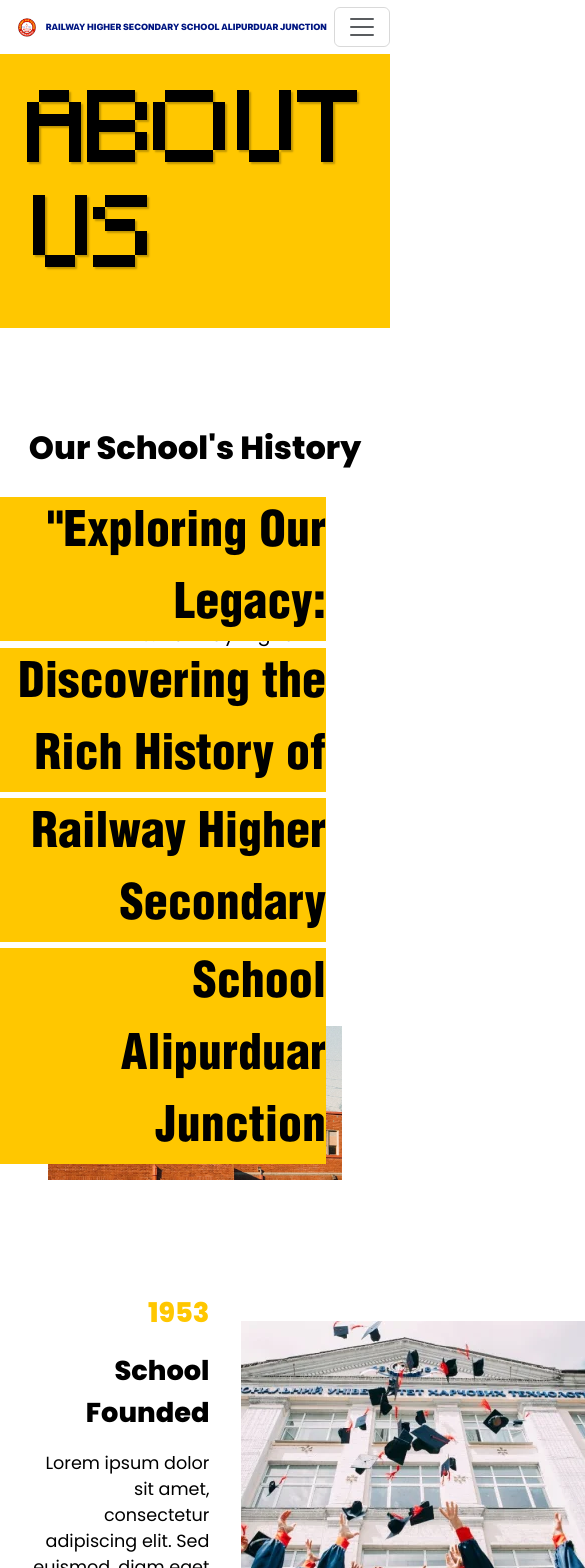
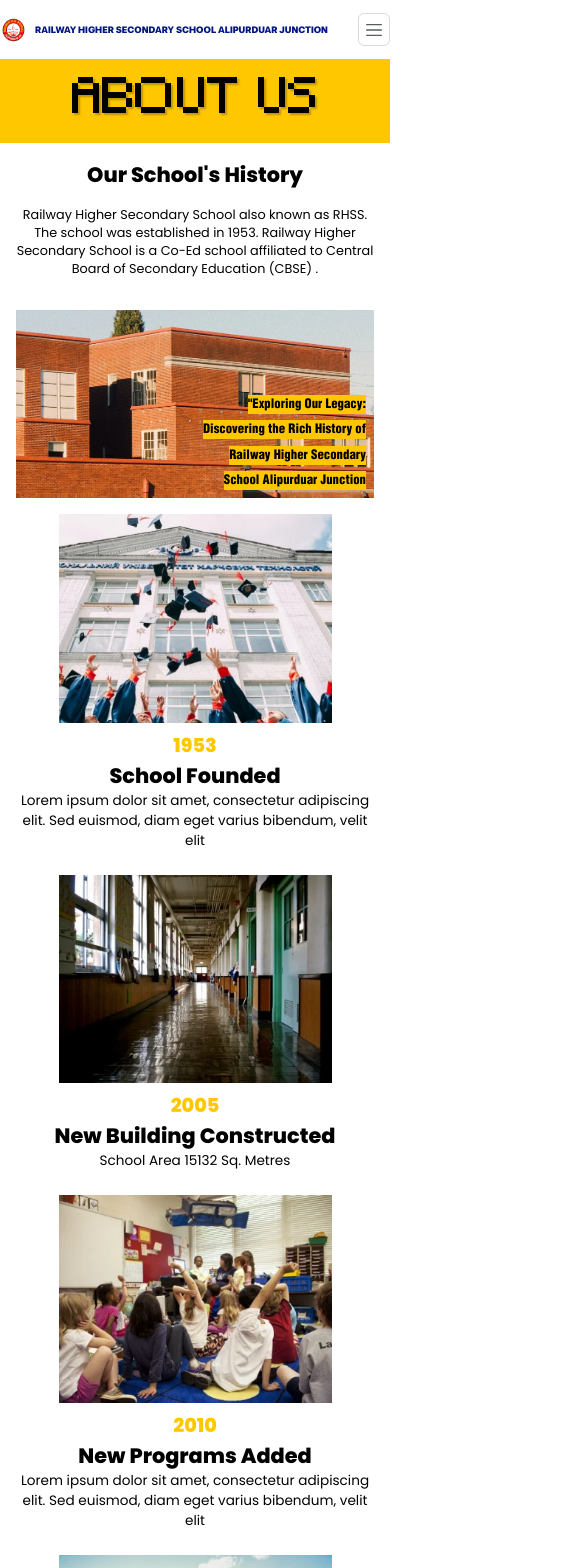
Before and after one commit to Samrat0709/school2, a React (Create React App) app in the folder school2/: page /about in a window 390 px wide. Shown: the top 1568 px of the page, 585 px wide, since content can reach past the window. Built offline with nearby package versions, Linux system fonts and the light colour scheme.

Commit message:
About page responsive

```diff
--- a/school2/src/About.css
+++ b/school2/src/About.css
@@ -264,52 +264,61 @@
 }
 
 #community-container .community {
-    display: grid;
-    grid-template-columns: 1fr 2.7fr;
-
+    display: flex;
+    flex-direction: column;
+    align-items: center;
+    gap: 2rem;
 }
 
-#community-container .community-right {
+/* #community-container .community-right {
     display: flex;
     flex-direction: column;
     padding: 0 2rem;
     gap: 2rem;
-}
+} */
 
-#community-container .community-right .person-container {
+/* #community-container .community-right .person-container {
     display: flex;
     flex-direction: row;
     gap: 2rem;
     padding: 2rem 0;
-}
+} */
 
-#community-container .community-right .person-container .img-container {
+/* #community-container .community-right .person-container .img-container {
     width: 70%;
     border-radius: 50%;
-}
+} */
 
-#community-container .community-right .person-container .person {
+/* #community-container .community-right .person-container .person {
     display: flex;
     flex-direction: column;
     align-items: center;
-}
+} */
 
-#community-container .community-left {
+/* #community-container .community-left {
     display: flex;
     flex-direction: column;
     gap: 2rem;
+} */
+#community-container .people {
+    width: 100%;
+    display: flex;
+    justify-content: flex-start;
+    gap: 3rem;
+    align-items: center;
 }
 
-#community-container .community-left .people {
+#community-container .people .txt {
     background: #FFC700;
     padding: 2rem 3rem;
     padding-right: 0;
     display: flex;
     flex-direction: column;
     gap: 1rem;
+    width: 30%;
 }
 
-#community-container .community-left .people h4 {
+#community-container .people .txt h4 {
     color: #000;
     font-family: 'Poppins', sans-serif;
     font-size: 1.8rem;
@@ -319,7 +328,7 @@
     margin: 0;
 }
 
-#community-container .community-left .people p {
+#community-container .people .txt p {
     color: #000;
     font-family: 'Poppins', sans-serif;
     font-size: 1.1rem;
@@ -331,9 +340,41 @@
 
 .mission {
     padding: 3rem;
+    display: flex;
+    flex-direction: column;
 }
 
-#community-container .community-left .people h5 {
+.person-text {
+    padding: 1rem 0;
+    display: flex;
+    flex-direction: column;
+    align-items: center;
+    gap: 0.5rem;
+}
+
+.person-text h5 {
+    color: #000;
+    margin: 0;
+    font-family: 'Poppins', sans-serif;
+    font-size: 1.4rem;
+    font-style: normal;
+    font-weight: 500;
+    line-height: normal;
+    text-transform: capitalize;
+}
+
+.person-text h6 {
+    margin: 0;
+    color: #000;
+    font-family: 'Poppins',sans-serif;
+    font-size: 1.1rem;
+    font-style: normal;
+    font-weight: 500;
+    line-height: normal;
+    text-transform: capitalize;
+}
+
+#community-container .people .txt h5 {
     margin: 0;
     color: #000;
     font-family: 'Poppins', sans-serif;
@@ -399,3 +440,162 @@
     line-height: normal;
     letter-spacing: 2.4px;
 }
+
+@media only screen and (max-width: 900px) {
+    #about {
+        gap: 0;
+    }
+
+    #about .top-text {
+        padding: 1rem;
+    }
+
+    #about .top-text h2 {
+        font-size: 3rem;
+        text-align: center;
+        margin: 0;
+    }
+
+    #about .text {
+        padding: 1rem;
+        gap: 1rem;
+    }
+
+    #about .text h3 {
+        font-size: 1.3rem;
+    }
+
+    #about .text p {
+        width: auto;
+        font-size: 0.8rem;
+    }
+
+    #about .about-qoute {
+        padding: 1rem;
+    }
+
+    #about .about-qoute .txt {
+        right: 1.5rem;
+        bottom: 1.5rem;
+    }
+
+    #about .about-qoute .txt span {
+        font-size: 0.8rem;
+    }
+
+    #legacy-container {
+        flex-direction: column;
+    }
+
+    #legacy-container .banner {
+        display: none;
+    }
+
+    #legacy-container .middle {
+        rotate: 90deg;
+
+    }
+
+    #legacy-container .middle img {
+        height: 100vw;
+        /* width: fit-content; */
+    }
+
+    #legacy-container .items .item {
+        flex-direction: column-reverse;
+        gap: 0.5rem;
+    }
+
+    #legacy-container .items .item span {
+        font-size: 1.2rem;
+    }
+
+    #legacy-container .items .item .img {
+        width: 70vw;
+        height: auto;
+    }
+
+    #legacy-container .items .item img {
+        width: 100%;
+    }
+
+    #legacy-container .items .item h4 {
+        text-align: center;
+        font-size: 1.3rem;
+    }
+
+    #legacy-container .items .item .text {
+        align-items: center;
+        padding: 0 1rem;
+        gap: 0;
+    }
+
+    #legacy-container .items .item p {
+        text-align: center;
+        font-size: 0.85rem;
+    }
+
+    #legacy-container .items {
+        align-items: center;
+        width: 100%;
+        gap: 1.5rem;
+    }
+
+    #community-container .people {
+        flex-direction: column;
+    }
+
+    #community-container .people .txt {
+        width: 100%;
+        padding: 2rem;
+        text-align: center;
+        gap: 0.3rem;
+    }
+    #community-container .people .txt p{
+        font-size: 0.9rem;
+    }
+    #community-container .people .txt h5{
+        font-size: 0.9rem;
+    }
+
+    #values-container .values {
+        display: flex;
+        align-items: center;
+        flex-direction: column;
+    }
+
+    #values-container .value {
+        width: auto;
+    }
+
+    /* #values-container .img-container {
+        height: auto;
+        width: fit-content;
+    } */
+    #values-container .value-text h5 {
+        font-size: 1rem;
+    }
+
+    #values-container .value-text p {
+        font-size: 0.7rem;
+    }
+    #blue-box{
+        padding: 2rem 0;
+    }
+    #blue-box .item h4 {
+        font-size: 1.7rem;
+    }
+
+    #blue-box .item h6 {
+        font-size: 0.5rem;
+    }
+
+    .mission {
+        padding: 1rem;
+        gap: 1rem;
+    }
+
+    .mission .text {
+        padding: 0 !important;
+    }
+}
--- a/school2/src/App.css
+++ b/school2/src/App.css
@@ -958,16 +958,28 @@ oter starts here  */
 /* responsive */
 
 @media only screen and (max-width: 900px) {
+  .navbar-toggler-icon {
+    width: 1em !important;
+    height: 1em !important;
+  }
+
+  [type=button]:not(:disabled),
+  [type=reset]:not(:disabled),
+  [type=submit]:not(:disabled),
+  button:not(:disabled) {
+    padding: 0.3rem;
+  }
+
   .navbar-brand {
-    width: 70% !important;
-    padding: 1rem !important;
-    margin-left: 0 !important;
+    width: min-content !important;
+    padding: 1rem 0 !important;
+    margin: 0 !important;
     justify-content: flex-start;
     gap: 0.5rem;
   }
 
   .navbar-expand-lg .navbar-nav {
-    padding: 1rem !important;
+    padding: 1rem  !important;
   }
 
   .navbar-nav .dropdown-menu {
@@ -998,7 +1010,7 @@ oter starts here  */
   }
 
   .navbar-brand h1 {
-    font-size: 2.3vw;
+    font-size: 2.4vw;
     margin: 0;
   }
 
@@ -1007,11 +1019,12 @@ oter starts here  */
     flex-direction: column;
     align-items: center;
     gap: 2rem;
+    padding: 0.7rem ;
   }
 
   .box {
-    width: 80%;
-    padding: 1rem 0.5rem;
+    width: auto;
+    padding: 0.5rem;
   }
 
   .box .content {
@@ -1029,7 +1042,7 @@ oter starts here  */
   }
 
   .box .head li {
-    font-size: 3.5vw;
+    font-size: 3.3vw;
   }
 
   .box .top .details .left {
--- a/school2/src/components/NavBar.js
+++ b/school2/src/components/NavBar.js
@@ -17,6 +17,7 @@ const NavBar = () => {
                     <Navbar.Toggle aria-controls="basic-navbar-nav" />
                     <Navbar.Collapse id="basic-navbar-nav">
                         <Nav className="me-auto">
+                            <Nav.Link href="/">Home</Nav.Link>
                             <Nav.Link href="/about">About</Nav.Link>
                             {/* <NavDropdown title="" id="basic-nav-dropdown">
                                 <NavDropdown.Item href="#action/3.1">Action</NavDropdown.Item>
--- a/school2/src/components/Persons.js
+++ b/school2/src/components/Persons.js
@@ -6,7 +6,7 @@ const Persons = () => {
             <div className="img-container">
                 <img src={Teacher} alt="" />
             </div>
-            <div className="text">
+            <div className="person-text">
                 <h5>dr. Strange </h5>
                 <h6>(M.Tech in DS)</h6>
             </div>
--- a/school2/src/page/About.js
+++ b/school2/src/page/About.js
@@ -18,6 +18,14 @@ import Persons from '../components/Persons';
 import Talks from '../components/Talks';
 
 
+import { FreeMode } from 'swiper/modules';
+
+import { Swiper, SwiperSlide } from 'swiper/react';
+// Import Swiper styles
+import 'swiper/css';
+import 'swiper/css/free-mode';
+import 'swiper/css/pagination';
+
 const About = () => {
     return (
 
@@ -36,7 +44,7 @@ const About = () => {
                     <span>Railway Higher Secondary</span>
                     <span>School Alipurduar Junction</span>
                 </div>
-                <p> <br /> <br /> <br /> </p>
+                {/* <p> <br /> <br /> <br /> </p> */}
                 <img src={aboutTop} alt="" />
             </div>
             <div id="legacy-container">
@@ -168,46 +176,116 @@ const About = () => {
                     <p>Dentistry for Children believes that good dental health starts in infancy. Our dedicated pediatric dentists and teen dental specialists promote cavity prevention and good dental habits to help create a positive experience at an early age and into their adolescent years.</p>
                 </div>
                 <div className="community">
-                    <div className="community-left">
-                        <div className="people">
+                    <div className="principle people">
+                        <div className="txt">
                             <h4>Principal</h4>
                             <p>Lorem ipsum dolor sit amet, consectetur adipiscing elit. Sed euismod, diam eget varius bibendum, velit elit </p>
                             <h5>Contact details : 9234234230 <br /> Mail id : xyz@gmail.com</h5>
                         </div>
-                        <div className="people">
+                        <Persons />
+                    </div>
+                    <div className="teachers people">
+                        <div className="txt">
                             <h4>Teachers</h4>
                             <p>Lorem ipsum dolor sit amet, consectetur adipiscing elit. Sed euismod, diam eget varius bibendum, velit elit </p>
                             <h5>Contact details : 9234234230 <br /> Mail id : xyz@gmail.com</h5>
                         </div>
-                        <div className="people">
+                        <Swiper
+
+                            slidesPerView={1}
+                            spaceBetween={30}
+                            freeMode={false}
+                            breakpoints={{
+                                640: {
+                                    slidesPerView: 2,
+                                    spaceBetween: 20,
+                                },
+                                768: {
+                                    slidesPerView: 3,
+                                    spaceBetween: 40,
+                                },
+                                1024: {
+                                    slidesPerView: 4,
+                                    spaceBetween: 50,
+                                },
+                            }}
+                            modules={[FreeMode]}
+                            className="mySwiper"
+                        >
+                            <SwiperSlide><Persons /></SwiperSlide>
+                            <SwiperSlide><Persons /></SwiperSlide>
+                            <SwiperSlide><Persons /></SwiperSlide>
+                            <SwiperSlide><Persons /></SwiperSlide>
+
+                        </Swiper>
+                    </div>
+                    <div className="staffs people">
+                        <div className="txt">
                             <h4>Staffs</h4>
                             <p>Lorem ipsum dolor sit amet, consectetur adipiscing elit. Sed euismod, diam eget varius bibendum, velit elit </p>
                             <h5>Contact details : 9234234230 <br /> Mail id : xyz@gmail.com</h5>
                         </div>
-                        <div className="people">
+                        <Swiper
+                            spaceBetween={30}
+                            slidesPerView={1}
+                            freeMode={false}
+                            breakpoints={{
+                                640: {
+                                    slidesPerView: 2,
+                                    spaceBetween: 20,
+                                },
+                                768: {
+                                    slidesPerView: 3,
+                                    spaceBetween: 40,
+                                },
+                                1024: {
+                                    slidesPerView: 4,
+                                    spaceBetween: 50,
+                                },
+                            }}
+                            modules={[FreeMode]}
+                            className="mySwiper"
+                        >
+                            <SwiperSlide><Persons /></SwiperSlide>
+                            <SwiperSlide><Persons /></SwiperSlide>
+                            <SwiperSlide><Persons /></SwiperSlide>
+                            <SwiperSlide><Persons /></SwiperSlide>
+
+                        </Swiper>
+                    </div>
+                    <div className="others people">
+                        <div className="txt">
                             <h4>Others</h4>
                             <p>Lorem ipsum dolor sit amet, consectetur adipiscing elit. Sed euismod, diam eget varius bibendum, velit elit </p>
                             <h5>Contact details : 9234234230 <br /> Mail id : xyz@gmail.com</h5>
                         </div>
-                    </div>
-                    <div className="community-right">
-                        <div className="person-container">
-                            <Persons />
-                        </div>
-                        <div className="person-container">
-                            <Persons />
-                            <Persons />
-                            <Persons />
-                        </div>
-                        <div className="person-container">
-                            <Persons />
-                            <Persons />
-                        </div>
-                        <div className="person-container">
-                            <Persons />
-                            <Persons />
-                            <Persons />
-                        </div>
+                        <Swiper
+                            spaceBetween={30}
+                            slidesPerView={1}
+                            freeMode={false}
+                            breakpoints={{
+                                640: {
+                                    slidesPerView: 2,
+                                    spaceBetween: 20,
+                                },
+                                768: {
+                                    slidesPerView: 3,
+                                    spaceBetween: 40,
+                                },
+                                1024: {
+                                    slidesPerView: 4,
+                                    spaceBetween: 50,
+                                },
+                            }}
+                            modules={[FreeMode]}
+                            className="mySwiper"
+                        >
+                            <SwiperSlide><Persons /></SwiperSlide>
+                            <SwiperSlide><Persons /></SwiperSlide>
+                            <SwiperSlide><Persons /></SwiperSlide>
+                            <SwiperSlide><Persons /></SwiperSlide>
+
+                        </Swiper>
                     </div>
                 </div>
 
--- a/school2/src/page/Gallery.js
+++ b/school2/src/page/Gallery.js
@@ -66,7 +66,7 @@ const Gallery = () => {
                     </div>
                 </div>
             </div>
-            <div className="event-buttons">
+            {/* <div className="event-buttons">
                 <button>Republic Day</button>
                 <button>Saraswati Puja</button>
                 <button>Indipendence Day</button>
@@ -112,7 +112,7 @@ const Gallery = () => {
                     <SwiperSlide><button>2020</button></SwiperSlide>
 
                 </Swiper>
-            </div>
+            </div> */}
             <div className="event-slider">
                 <div className="text">
                     <h3>Saraswati Puja 2023</h3>
```
